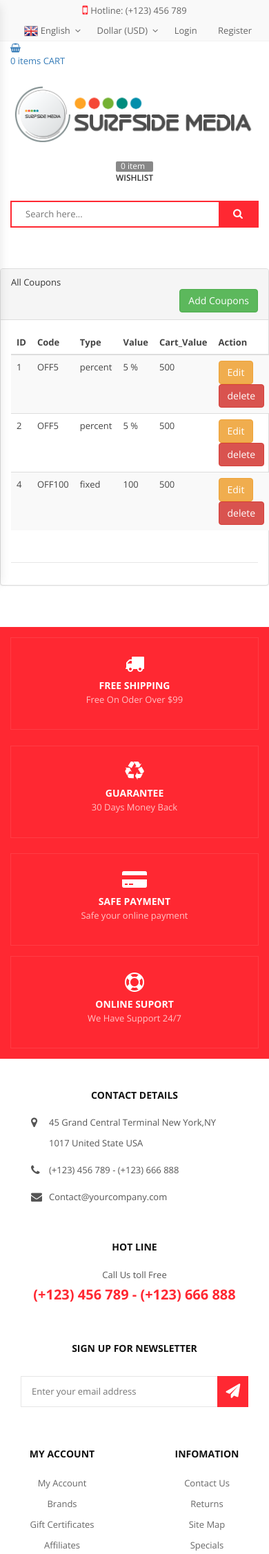
After one commit to abhaymishra9695/django_ecommerce, a Django app: page /coupons in a window 390 px wide. The commit adds this page. Shown: the top 2253 px of the page at 69% size. Run offline with Django 4.2, Linux system fonts and the light colour scheme; data comes from the database, SQL or seed files in the repository; both versions use the stored data as it was after the commit; some libraries are stand-ins or nearby versions.

Commit message:
add update delete coupons by Admin

```diff
--- a/ecommerce/settings.py
+++ b/ecommerce/settings.py
@@ -106,7 +106,8 @@ AUTH_PASSWORD_VALIDATORS = [
 
 LANGUAGE_CODE = 'en-us'
 
-TIME_ZONE = 'UTC'
+TIME_ZONE = 'Asia/Kolkata'
+
 
 USE_I18N = True
 
--- a/ecommerce/urls.py
+++ b/ecommerce/urls.py
@@ -58,6 +58,10 @@ urlpatterns = [
     path('deletewishlist/<id>', views.deletewishlist, name='deletewishlist'),
     path('wishlistproduct', views.wishlistproduct, name='wishlistproduct'),
     path('move_to_cart/<slug>', views.move_to_cart, name='move_to_cart'),
+    path('coupons',views.coupons,name='coupons'),
+    path('add_coupon',views.add_coupon,name='add_coupon'),
+    path('edit_coupon/<id>',views.edit_coupon,name='edit_coupon'),
+    path('delete_coupon/<id>',views.delete_coupon,name='delete_coupon'),
 
 ]
 
--- a/store/admin.py
+++ b/store/admin.py
@@ -33,3 +33,7 @@ class AdminSale(admin.ModelAdmin):
 @admin.register(Wishlist)
 class AdminSale(admin.ModelAdmin):
     list_display=['user','product']
+
+@admin.register(Coupons)
+class AdminSale(admin.ModelAdmin):
+    list_display=['code','type','cart_value','value']
--- a/store/models.py
+++ b/store/models.py
@@ -124,3 +124,16 @@ class Sale(models.Model):
 class Wishlist(models.Model):
     user = models.ForeignKey(CustomUser, on_delete=models.CASCADE)
     product = models.ForeignKey(Product, on_delete=models.CASCADE)
+
+
+
+class Coupons(models.Model):
+    types=[
+    ("fixed", "fixed"),
+    ("percent", "percent"),
+    ]
+    code =models.CharField(max_length=100)
+    type=models.CharField(max_length=100, choices=types)
+    value=models.DecimalField(decimal_places=0,max_digits=5)
+    cart_value=models.DecimalField(decimal_places=0,max_digits=7)
+    date_joined = models.DateTimeField(default=timezone.now)
--- a/store/templates/base.html
+++ b/store/templates/base.html
@@ -97,7 +97,7 @@
 											<a title="Manage Home Category" href="{% url 'homepagecategory' %}">Manage Home Category</a>
 										</li>
 										<li class="menu-item" >
-											<a title="Dashboard" href="{% url 'dashboard' %}">Coupons</a>
+											<a title="Dashboard" href="{% url 'coupons' %}">Coupons</a>
 										</li>
 										<li class="menu-item" >
 											<a title="Dashboard" href="{% url 'dashboard' %}">Orders</a>
--- /dev/null
+++ b/store/templates/coupons.html
@@ -0,0 +1,85 @@
+{% extends 'base.html' %}
+{% block title %}
+Categories for Admin
+{% endblock %}
+{% block content %}
+<div>
+    <div class="container" style="padding: 30px 0;">
+    <div class="row">
+        <div class="col-md-12">
+            <div class="panel panel-default">
+                <div class="panel-heading" >
+                    <div class="row">
+
+                        <div class="col-md-6">
+                            All Coupons
+                        </div>
+                        <div class="col-md-6">
+                           <a href="{% url 'add_coupon' %}" class="btn btn-success pull-right">Add Coupons</a>
+                        </div>
+                    </div>
+
+
+                </div>
+                <div class="panel-body">
+                    <table class="table table-striped">
+                        <thead>
+                            <tr>
+                                <th>ID</th>
+                                <th>Code</th>
+                                <th>Type</th>
+                                <th>Value</th>
+                                <th>Cart_Value</th>
+                                <th>Action</th>
+                            </tr>
+                        </thead>
+                        <tbody>
+                            {% for coupon in coupons%}
+                            <tr>
+                                <td>{{ coupon.id }}</td>
+                                <td>{{ coupon.code }}</td>
+
+                                <td>{{ coupon.type }}</td>
+                                {% if coupon.type == "fixed" %}
+                                <td>{{ coupon.value }}</td>
+                                {% else %}
+                                <td>{{ coupon.value }} %</td>
+                                {% endif %}
+                                <td>{{ coupon.cart_value }}</td>
+                                <td><a href="{% url 'edit_coupon' coupon.id  %}" class="btn btn-warning" >Edit</a>
+                                    <a href="{% url 'delete_coupon' coupon.id  %}" onclick="confirm('Are you sure, You want to delete this ?')" class="btn btn-danger">delete</a></td>
+
+                            </tr>
+                            {% endfor %}
+                        </tbody>
+                    </table>
+                    <div class="wrap-pagination-info">
+						<ul class="page-numbers">
+							{% if Categories.has_previous %}
+							<li><a class="page-number-item next-link" href="?page=1" >First</a></li>
+							<li><a class="page-number-item next-link" href="?page={{ Categories.previous_page_number }}" >Previous</a></li>
+							{% endif %}
+							{% for page in  Categories.paginator.page_range %}
+
+							<li><span class="page-number-item" ><a class="page-link" href="?page={{ page }}">{{ page }}</a></span></li>
+							{% endfor %}
+
+							{% if Categories.has_next %}
+								<li><a class="page-number-item next-link" href="?page={{ Categories.next_page_number }}" >Next</a></li>
+								<li><a class="page-number-item next-link" href="?page={{ Categories.paginator.num_pages }}" >Last</a></li>
+
+							{% endif %}
+						</ul>
+						<p class="result-count">{% if Categories %}
+   						 Showing {{ Categories.start_index }}-{% if Categories.end_index > Categories.paginator.count %}{{ Categories.paginator.count }}{% else %}{{ Categories.end_index }}{% endif %} of {{ Categories.paginator.count }} results.
+						{% endif %}</p>
+
+					</div>
+                </div>
+            </div>
+        </div>
+    </div>
+    </div>
+
+</div>
+{% endblock content %}
--- a/store/views.py
+++ b/store/views.py
@@ -429,3 +429,33 @@ def move_to_cart(request,slug):
     wish=Wishlist.objects.get(user=request.user, product_id=product.id)
     wish.delete()
     return HttpResponseRedirect(request.META.get('HTTP_REFERER'))
+
+def coupons(request):
+    coupons=Coupons.objects.all()
+    return render(request,'coupons.html',{"coupons":coupons})
+def add_coupon(request):
+    if request.method=="POST":
+        code=request.POST.get('code')
+        type=request.POST.get('type')
+        value=request.POST.get('value')
+        cart_value=request.POST.get('cart_value')
+        coupons= Coupons.objects.create(code=code,type=type,value=value,cart_value=cart_value)
+        coupons.save()
+        return redirect('coupons')
+    return render(request,'add_coupons.html')
+def edit_coupon(request,id):
+    coupon=Coupons.objects.get(id=id)
+    if request.method=="POST":
+        code=request.POST.get('code')
+        type=request.POST.get('type')
+        value=request.POST.get('value')
+        cart_value=request.POST.get('cart_value')
+        coupons= Coupons.objects.create(code=code,type=type,value=value,cart_value=cart_value)
+        coupons.save()
+        return redirect('coupons')
+    return render(request,'edit_coupons.html',{"coupon":coupon})
+
+def delete_coupon(request,id):
+    coupon=Coupons.objects.get(id=id)
+    coupon.delete()
+    return HttpResponseRedirect(request.META.get('HTTP_REFERER'))
```
Also changed, not shown: store/templates/add_coupons.html (added, +72 -0 lines), store/templates/edit_coupons.html (added, +73 -0 lines), db.sqlite3, store/migrations/0024_coupons.py (added).
